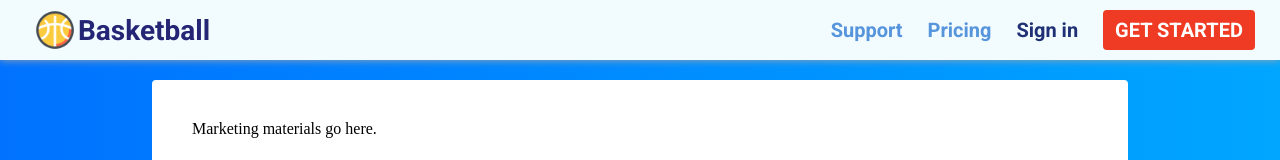
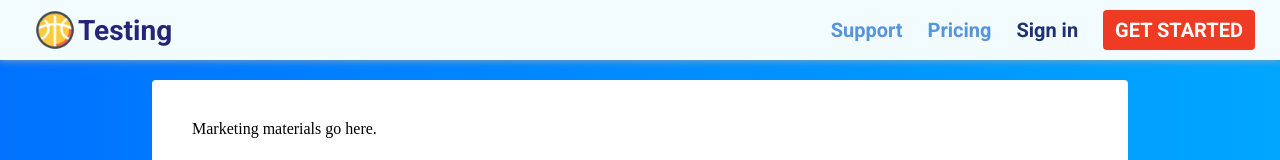
Before and after one commit to zachwhitedev/basketball-stats-client, a React (Create React App) app: page / in a window 1280 px wide. Shown: the top 160 px of the page. Built offline with nearby package versions, Linux system fonts and the light colour scheme.

Commit message:
navbar test for repo switch

```diff
--- a/src/components/Navbar/Navbar.js
+++ b/src/components/Navbar/Navbar.js
@@ -8,7 +8,7 @@ export default function Navbar() {
     <div id='navbar-container'>
         <Link id='nav-logo' to='/'>
             <img id='nav-logo-img' src={basketball} />
-            <h1 id='nav-logo-title'>Basketball</h1>
+            <h1 id='nav-logo-title'>Testing</h1>
         </Link>
       <div id='nav-link-item'>
         <Link id='less-link' to='/support'>
```
